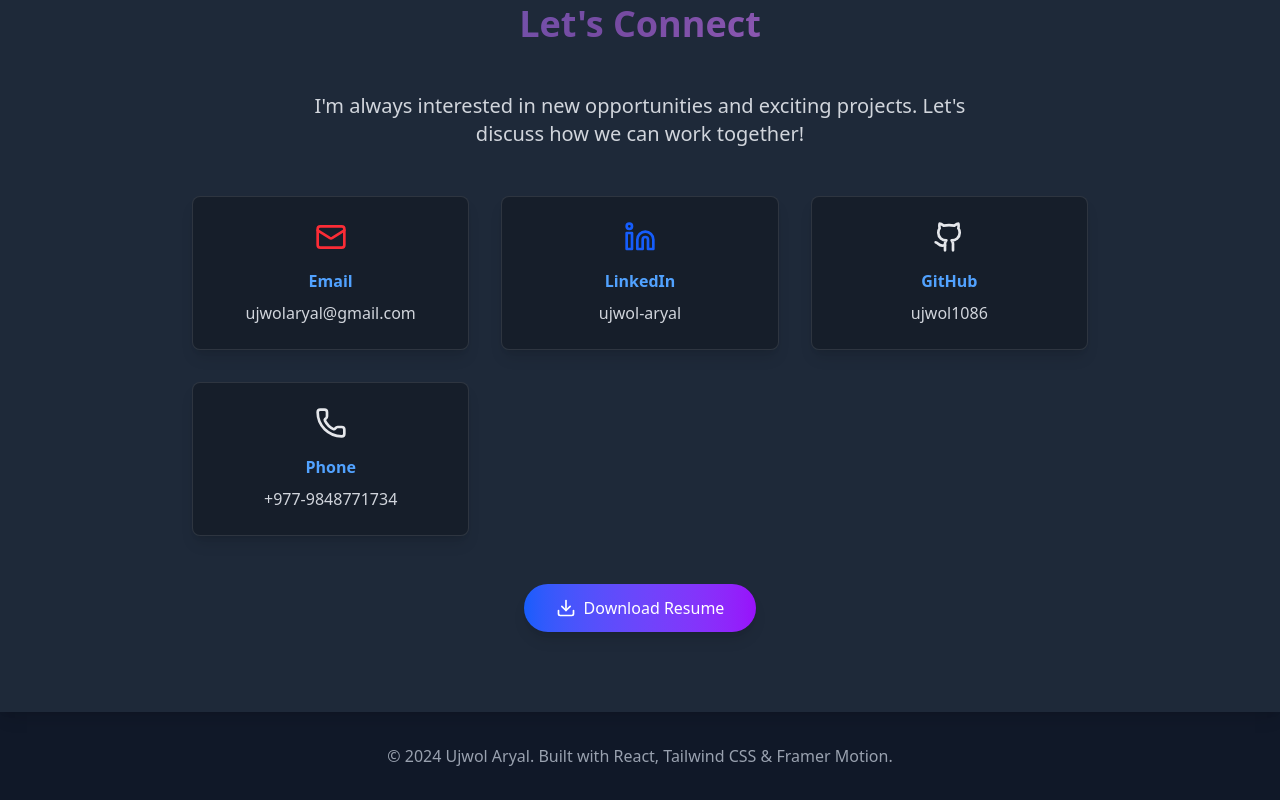
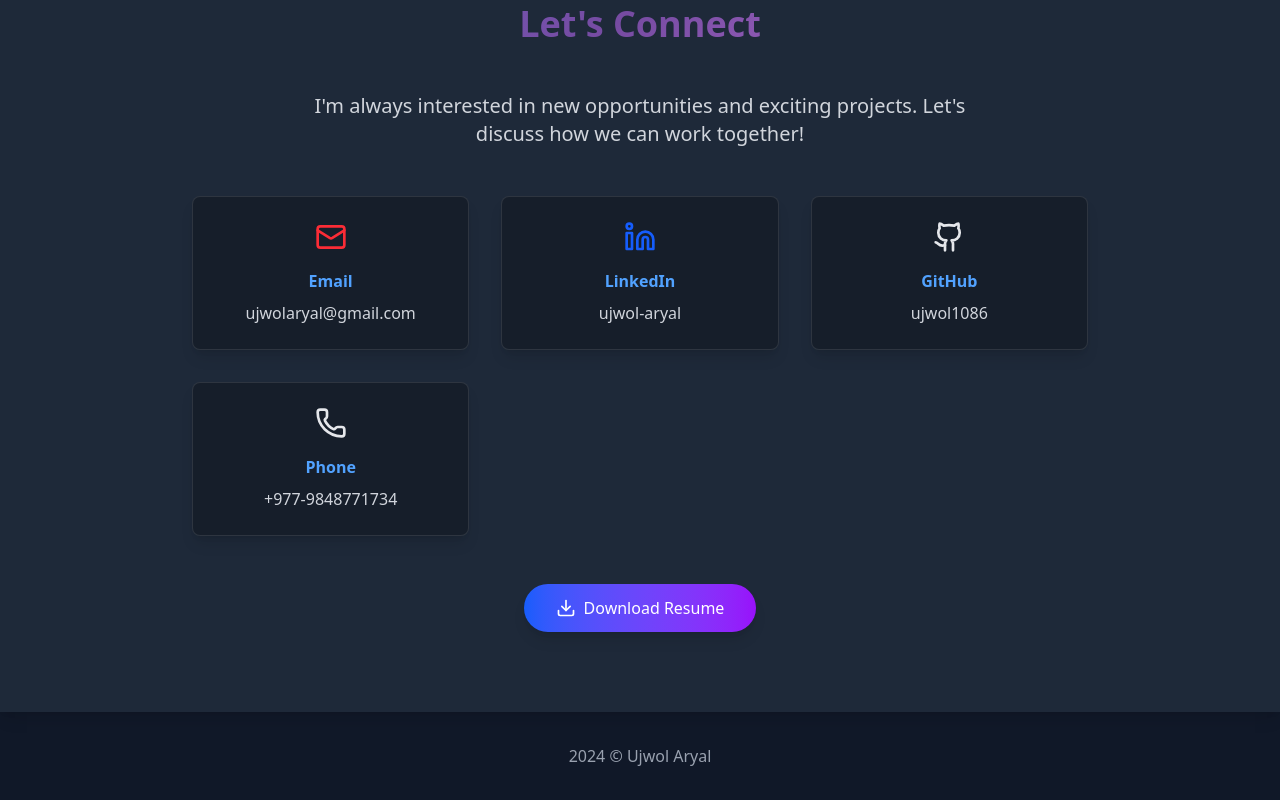
Before and after one commit to Ujwol1086/ujwol-portfolio, a React (Vite) app: page / in a window 1280 px wide. Shown: the part 4079-4879 px from the top of the page. Built offline with nearby package versions, Linux system fonts and the light colour scheme.

Commit message:
Update Footer component copyright text for clarity

```diff
--- a/src/components/Footer.jsx
+++ b/src/components/Footer.jsx
@@ -10,7 +10,7 @@ const Footer = ({ isDarkMode }) => {
           whileInView={{ opacity: 1 }}
           viewport={{ once: true }}
         >
-          © 2024 Ujwol Aryal. Built with React, Tailwind CSS & Framer Motion.
+          2024 &copy; Ujwol Aryal
         </motion.p>
       </div>
     </footer>
```
